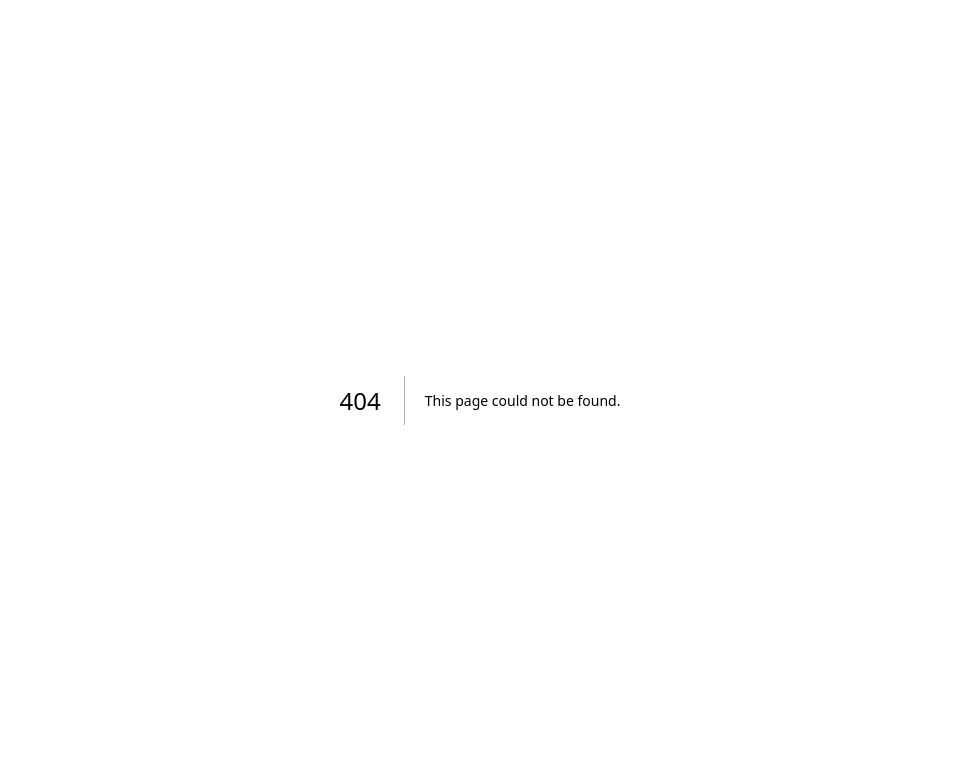
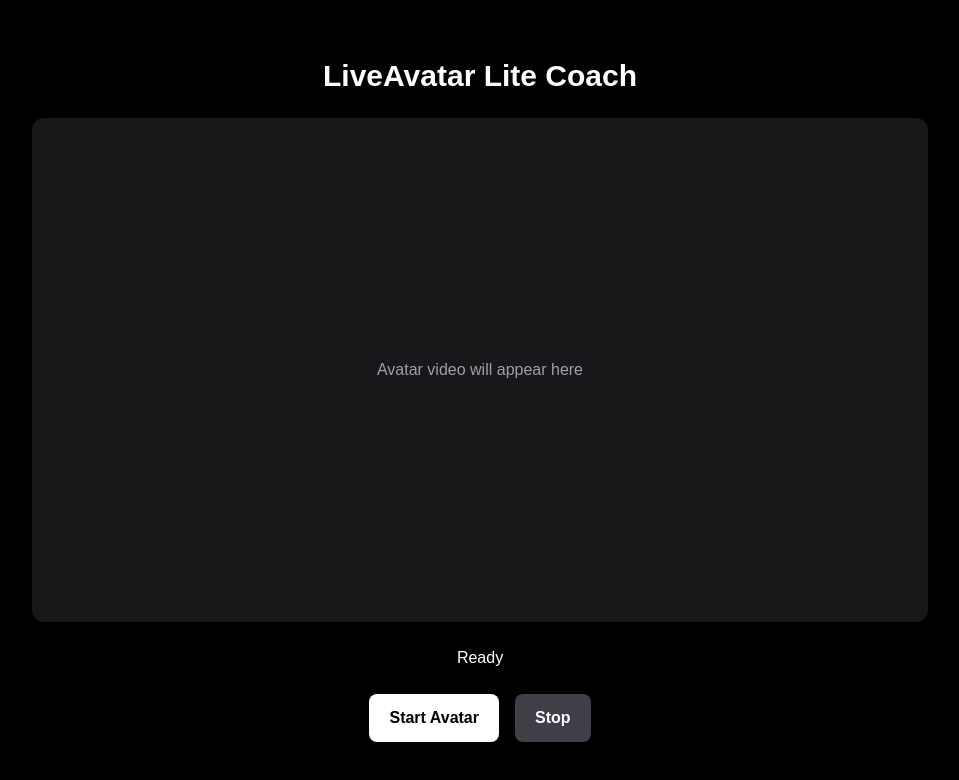
Before and after one commit to AvatarJay/liveavatar-lite-app, a Next.js app: page /avatar in a window 1280 px wide. Before the commit this address had no page. Shown: the top 780 px of the page, without its empty margins (160-1119 px from the left). Built offline with nearby package versions, Linux system fonts and the light colour scheme.

Commit message:
Initial LiveAvatar Lite app

```diff
--- /dev/null
+++ b/app/api/liveavatar/session/route.ts
@@ -0,0 +1,56 @@
+import { NextResponse } from "next/server";
+
+export async function POST() {
+  try {
+    const tokenResponse = await fetch("https://api.liveavatar.com/v1/sessions/token", {
+      method: "POST",
+      headers: {
+        "Content-Type": "application/json",
+        "X-API-KEY": process.env.LIVEAVATAR_API_KEY!,
+      },
+      body: JSON.stringify({
+        mode: "LITE",
+        avatar_id: process.env.LIVEAVATAR_AVATAR_ID,
+        elevenlabs_agent_config: {
+          secret_id: process.env.LIVEAVATAR_ELEVENLABS_SECRET_ID,
+          agent_id: process.env.ELEVENLABS_AGENT_ID,
+        },
+      }),
+    });
+
+    if (!tokenResponse.ok) {
+      const error = await tokenResponse.text();
+      return NextResponse.json({ error }, { status: tokenResponse.status });
+    }
+
+    const tokenData = await tokenResponse.json();
+console.log("TOKEN DATA:", tokenData);
+
+    const startResponse = await fetch("https://api.liveavatar.com/v1/sessions/start", {
+      method: "POST",
+      headers: {
+        Authorization: `Bearer ${tokenData.data.session_token}`,
+      },
+    });
+
+    if (!startResponse.ok) {
+      const error = await startResponse.text();
+      return NextResponse.json({ error }, { status: startResponse.status });
+    }
+
+    const startData = await startResponse.json();
+
+   return NextResponse.json({
+  session_id: tokenData.data.session_id,
+  session_token: tokenData.data.session_token,
+  livekit_url: startData.data.livekit_url,
+  livekit_client_token: startData.data.livekit_client_token,
+  raw: startData,
+});
+  } catch (error) {
+    return NextResponse.json(
+      { error: error instanceof Error ? error.message : "Unknown error" },
+      { status: 500 }
+    );
+  }
+}
--- /dev/null
+++ b/app/avatar/page.tsx
@@ -0,0 +1,84 @@
+"use client";
+
+import { useState } from "react";
+import {
+  Room,
+  RoomEvent,
+  RemoteTrack,
+  RemoteTrackPublication,
+  RemoteParticipant,
+} from "livekit-client";
+
+export default function AvatarPage() {
+  const [status, setStatus] = useState("Ready");
+  const [room, setRoom] = useState<Room | null>(null);
+
+  async function startAvatar() {
+    setStatus("Creating LiveAvatar Lite session...");
+
+    const res = await fetch("/api/liveavatar/session", { method: "POST" });
+    const data = await res.json();
+
+    if (!res.ok) {
+      console.error(data);
+      setStatus("Error creating session");
+      return;
+    }
+
+    const newRoom = new Room();
+
+    newRoom.on(RoomEvent.TrackSubscribed, (track: RemoteTrack) => {
+      const element = track.attach();
+
+      if (track.kind === "video") {
+        const container = document.getElementById("avatar-video");
+        if (container) {
+          container.innerHTML = "";
+          element.setAttribute("style", "width:100%;height:100%;object-fit:cover;");
+          container.appendChild(element);
+        }
+      }
+
+      if (track.kind === "audio") {
+        document.body.appendChild(element);
+      }
+    });
+
+    await newRoom.connect(data.livekit_url, data.livekit_client_token);
+    await newRoom.localParticipant.setMicrophoneEnabled(true);
+
+    setRoom(newRoom);
+    setStatus("Connected. Speak to the avatar.");
+  }
+
+  function stopAvatar() {
+    room?.disconnect();
+    setRoom(null);
+    setStatus("Disconnected");
+  }
+
+  return (
+    <main className="min-h-screen bg-black text-white flex flex-col items-center justify-center gap-6 p-6">
+      <h1 className="text-3xl font-bold">LiveAvatar Lite Coach</h1>
+
+      <div
+        id="avatar-video"
+        className="w-full max-w-4xl aspect-video bg-zinc-900 rounded-xl overflow-hidden flex items-center justify-center"
+      >
+        <p className="text-zinc-400">Avatar video will appear here</p>
+      </div>
+
+      <p>{status}</p>
+
+      <div className="flex gap-4">
+        <button onClick={startAvatar} className="bg-white text-black px-5 py-3 rounded-lg font-semibold">
+          Start Avatar
+        </button>
+
+        <button onClick={stopAvatar} className="bg-zinc-700 px-5 py-3 rounded-lg font-semibold">
+          Stop
+        </button>
+      </div>
+    </main>
+  );
+}
--- a/package.json
+++ b/package.json
@@ -9,6 +9,8 @@
     "lint": "eslint"
   },
   "dependencies": {
+    "@heygen/liveavatar-web-sdk": "^0.0.18",
+    "livekit-client": "^2.19.2",
     "next": "16.2.9",
     "react": "19.2.4",
     "react-dom": "19.2.4"
@@ -22,5 +24,9 @@
     "eslint-config-next": "16.2.9",
     "tailwindcss": "^4",
     "typescript": "^5"
+  },
+  "allowScripts": {
+    "sharp@0.34.5": true,
+    "unrs-resolver@1.12.2": true
   }
 }
```
Also changed, not shown: 1 other file (tests, documents, lock files or other folders).
